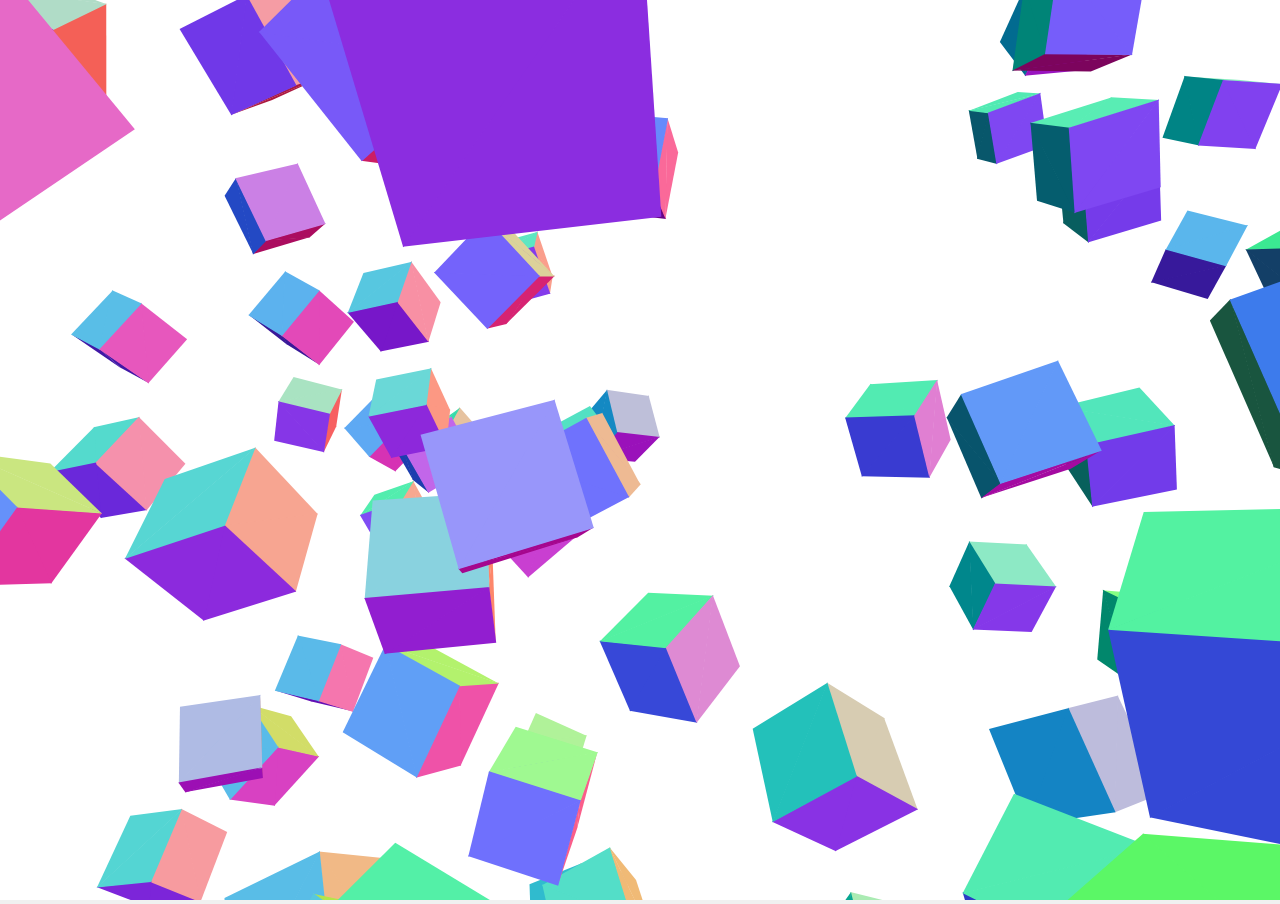
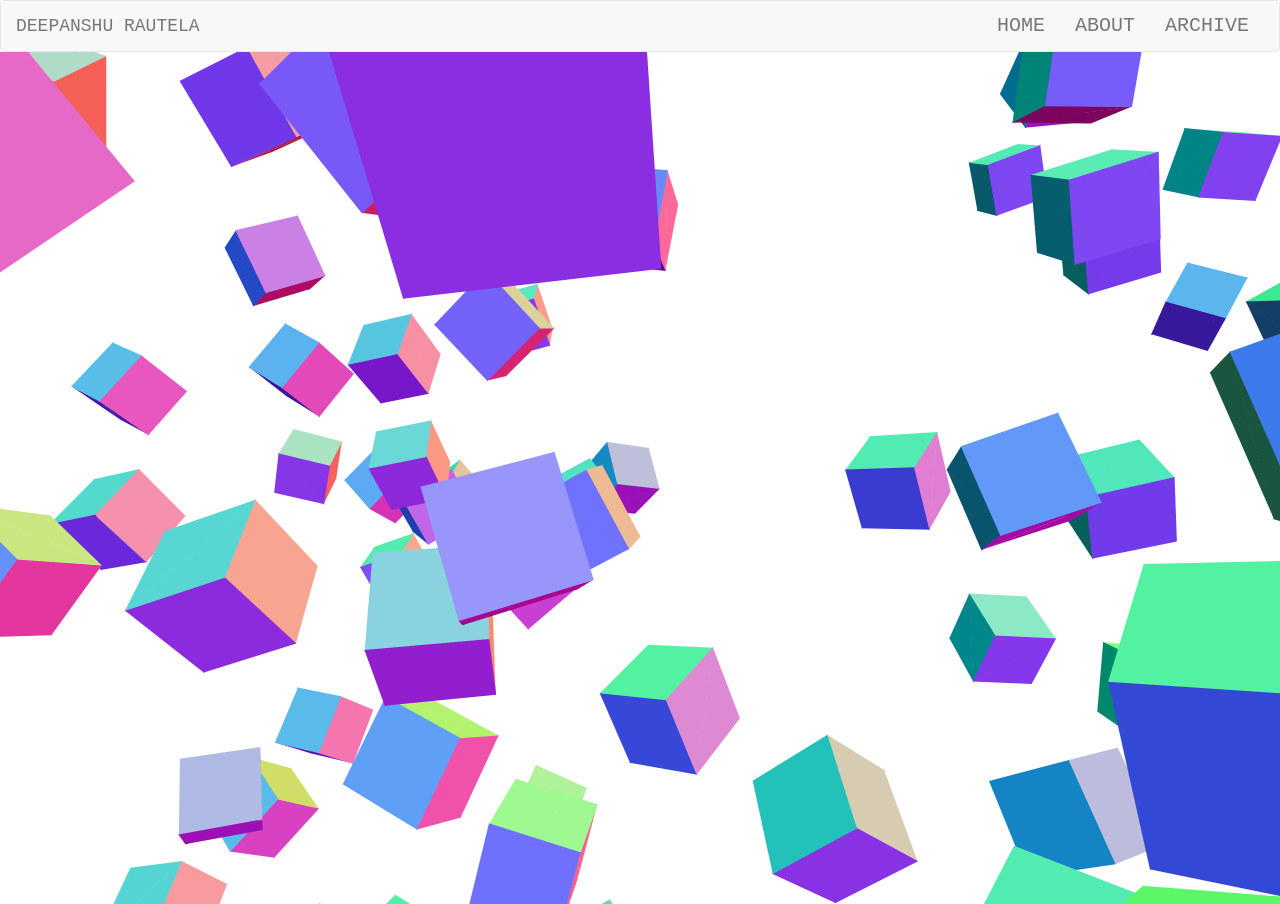
Before and after one commit to deepanshu99/deepanshu99.github.io, a Jekyll site: the page index.html, which Jekyll copies as it is, in a window 1280 px wide. Built offline with Jekyll 4.4.1, drawn with Linux system fonts in a browser that asks for light colours; nearby versions of some CDN libraries.

Commit message:
Added Navbar

```diff
--- a/index.html
+++ b/index.html
@@ -1,42 +1,63 @@
 <!DOCTYPE html>
 <html lang="en">
 	<head>
-		<title>three.js webgl - interactive cubes (gpu)</title>
+		<title>Deepanshu Rautela | Home </title>
 		<meta charset="utf-8">
 		<meta name="viewport" content="width=device-width, user-scalable=no, minimum-scale=1.0, maximum-scale=1.0">
+		<!-- Latest compiled and minified CSS -->
+<link rel="stylesheet" href="https://maxcdn.bootstrapcdn.com/bootstrap/3.3.7/css/bootstrap.min.css">
 		<style>
 			body {
 				font-family: Monospace;
-				background-color: #f0f0f0;
 				margin: 0px;
 				overflow: hidden;
+				text-align: center;
+				position: fixed;
+				z-index: 100;
+				width: 100%;
+				font-size: 2em;
 			}
-			.info {
-				position: absolute;
-				background-color: black;
-				opacity: 0.8;
-				color: white;
-				text-align: center;
-				top: 0px;
-				width: 100%;
+			.navbar{
+
+				margin-bottom: 0px;
 			}
-			.info a {
-				color: #00ffff;
-			}
+
 		</style>
 	</head>
+
+
+
 	<body>
-
-		<div id="container"></div>
+				<nav class="navbar navbar-default">
+  <div class="container-fluid">
+    <div class="navbar-header">
+      <button type="button" class="navbar-toggle" data-toggle="collapse" data-target="#myNavbar">
+        <span class="icon-bar"></span>
+        <span class="icon-bar"></span>
+        <span class="icon-bar"></span>
+      </button>
+      <a class="navbar-brand" href="#">DEEPANSHU RAUTELA</a>
+    </div>
+    <div class="collapse navbar-collapse" id="myNavbar">
+      <ul class="nav navbar-nav navbar-right">
+        <li><a href="deepanshu99.github.io">HOME</a></li>
+        <li><a href="./about">ABOUT</a></li>
+        <li><a href="./archive">ARCHIVE</a></li>
+      </ul>
+    </div>
+  </div>
+</nav>
 
 		<script src="public/js/three.js"></script>
-
 		<script src="public/js/TrackballControls.js"></script>
 		<script src="public/js/Projector.js"></script>
 		<script src="public/js/CanvasRenderer.js"></script>
+		<script src = "public/js/index.js"></script>
+		<!-- jQuery library -->
+<script src="https://ajax.googleapis.com/ajax/libs/jquery/3.2.1/jquery.min.js"></script>
 
-		<script src = "public/js/index.js"></script>
-
+<!-- Latest compiled JavaScript -->
+<script src="https://maxcdn.bootstrapcdn.com/bootstrap/3.3.7/js/bootstrap.min.js"></script>
 
 	</body>
 </html>
```
